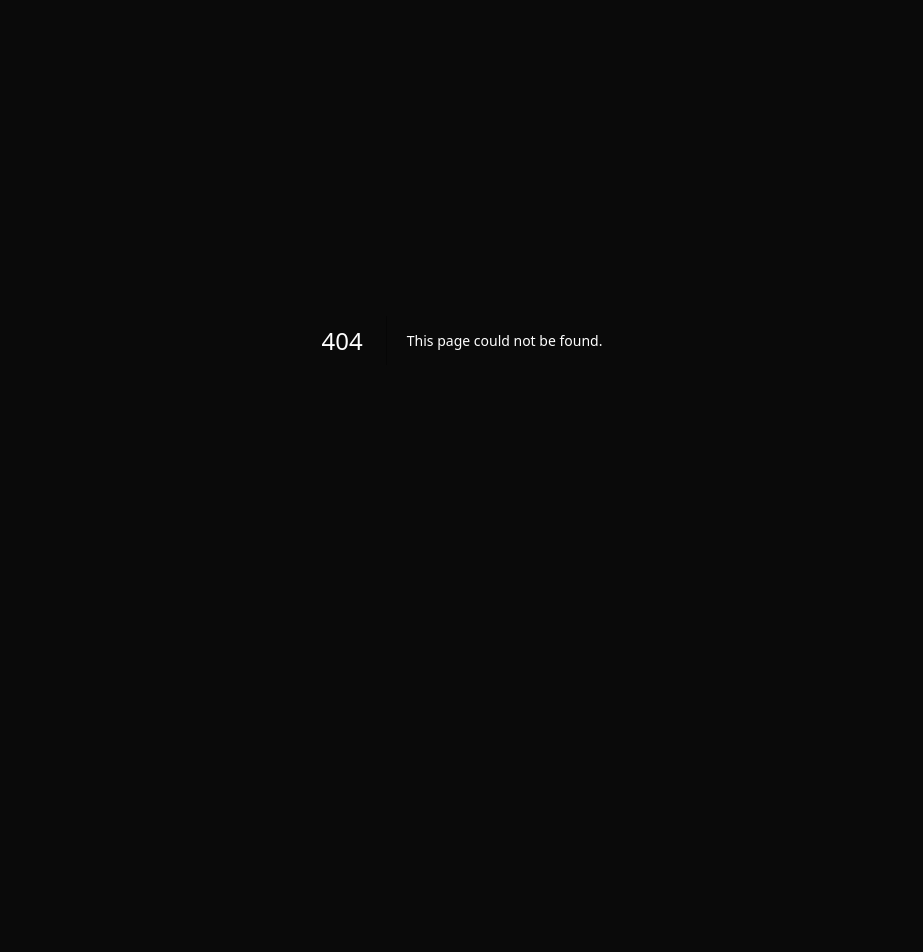
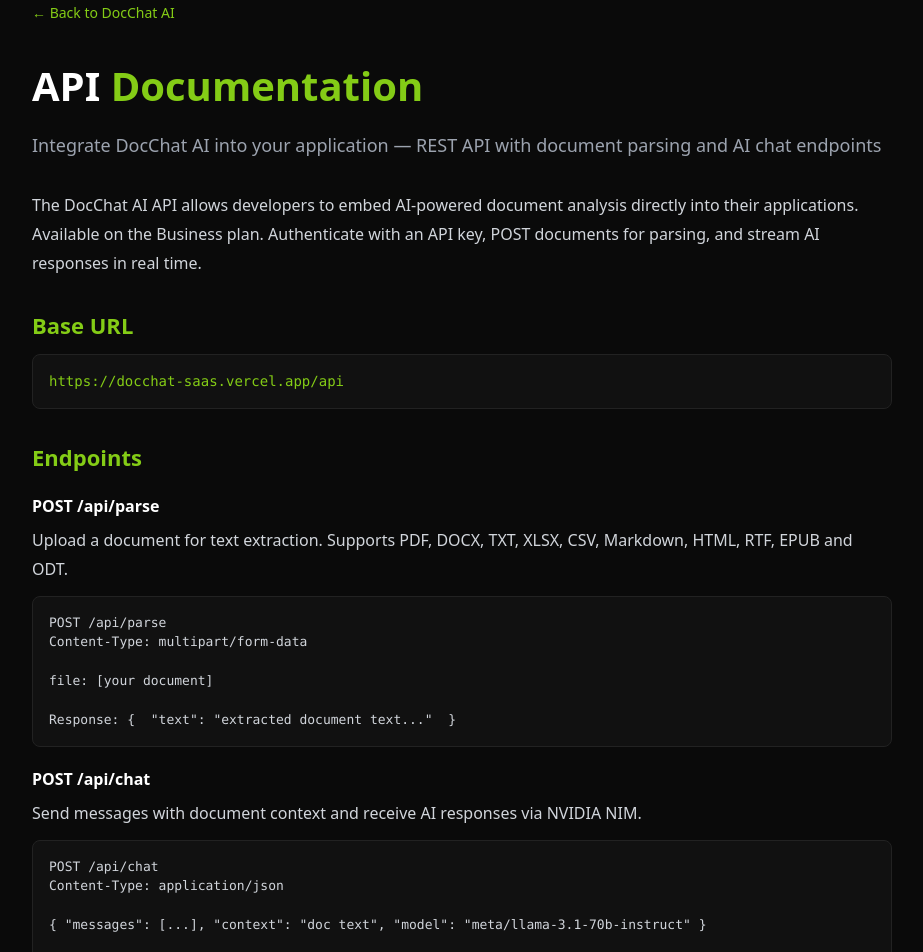
Before and after one commit to justin280/docchat-saas, a Next.js app: page /api-docs in a window 1280 px wide. Before the commit this address had no page. Shown: the part 60-1012 px from the top of the page, without its empty margins (178-1101 px from the left). Before the commit the page ends 800 px from the top, so only its background shows below. Built offline with nearby package versions, Linux system fonts and the light colour scheme.

Commit message:
Add page: app/(pages)/api-docs/page.js

```diff
--- /dev/null
+++ b/app/(pages)/api-docs/page.js
@@ -0,0 +1,22 @@
+export const metadata = { title: 'DocChat AI API Documentation | DocChat AI', description: 'DocChat AI API reference. Integrate AI document analysis into your application with our REST API.' };
+export default function Page() {
+  return (
+    <main style={{minHeight:'100vh',backgroundColor:'#0a0a0a',color:'#fff',fontFamily:'system-ui,sans-serif',padding:'60px 20px',maxWidth:'900px',margin:'0 auto'}}>
+      <a href="/" style={{color:'#84cc16',textDecoration:'none',fontSize:'14px'}}>&#8592; Back to DocChat AI</a>
+      <h1 style={{fontSize:'clamp(24px,4vw,40px)',fontWeight:'700',margin:'32px 0 16px'}}>API <span style={{color:'#84cc16'}}>Documentation</span></h1>
+      <h2 style={{fontSize:'18px',color:'#9ca3af',fontWeight:'400',marginBottom:'32px'}}>Integrate DocChat AI into your application — REST API with document parsing and AI chat endpoints</h2>
+      <p style={{color:'#d1d5db',lineHeight:'1.8',marginBottom:'20px'}}>The DocChat AI API allows developers to embed AI-powered document analysis directly into their applications. Available on the Business plan. Authenticate with an API key, POST documents for parsing, and stream AI responses in real time.</p>
+      <h2 style={{fontSize:'22px',fontWeight:'700',margin:'32px 0 12px',color:'#84cc16'}}>Base URL</h2>
+      <pre style={{backgroundColor:'#111',border:'1px solid #222',borderRadius:'8px',padding:'16px',color:'#84cc16',fontSize:'14px',overflowX:'auto'}}>https://docchat-saas.vercel.app/api</pre>
+      <h2 style={{fontSize:'22px',fontWeight:'700',margin:'32px 0 12px',color:'#84cc16'}}>Endpoints</h2>
+      <h3 style={{fontSize:'16px',fontWeight:'700',margin:'20px 0 8px',color:'#fff'}}>POST /api/parse</h3>
+      <p style={{color:'#d1d5db',lineHeight:'1.8',marginBottom:'12px'}}>Upload a document for text extraction. Supports PDF, DOCX, TXT, XLSX, CSV, Markdown, HTML, RTF, EPUB and ODT.</p>
+      <pre style={{backgroundColor:'#111',border:'1px solid #222',borderRadius:'8px',padding:'16px',color:'#d1d5db',fontSize:'13px',overflowX:'auto'}}>POST /api/parse&#10;Content-Type: multipart/form-data&#10;&#10;file: [your document]&#10;&#10;Response: {"{"}  "text": "extracted document text..."  {"}"}</pre>
+      <h3 style={{fontSize:'16px',fontWeight:'700',margin:'20px 0 8px',color:'#fff'}}>POST /api/chat</h3>
+      <p style={{color:'#d1d5db',lineHeight:'1.8',marginBottom:'12px'}}>Send messages with document context and receive AI responses via NVIDIA NIM.</p>
+      <pre style={{backgroundColor:'#111',border:'1px solid #222',borderRadius:'8px',padding:'16px',color:'#d1d5db',fontSize:'13px',overflowX:'auto'}}>POST /api/chat&#10;Content-Type: application/json&#10;&#10;{"{"} "messages": [...], "context": "doc text", "model": "meta/llama-3.1-70b-instruct" {"}"}&#10;&#10;Response: {"{"}  "content": "AI response..."  {"}"}</pre>
+      <p style={{color:'#9ca3af',marginTop:'24px',fontSize:'14px'}}>Full API access is available on the Business plan. Contact us to request your API key.</p>
+      <a href="mailto:support.docchatai@proton.me" style={{display:'inline-block',backgroundColor:'#84cc16',color:'#000',padding:'14px 28px',borderRadius:'8px',fontWeight:'700',textDecoration:'none',marginTop:'16px'}}>Request API Access</a>
+    </main>
+  );
+}
```
